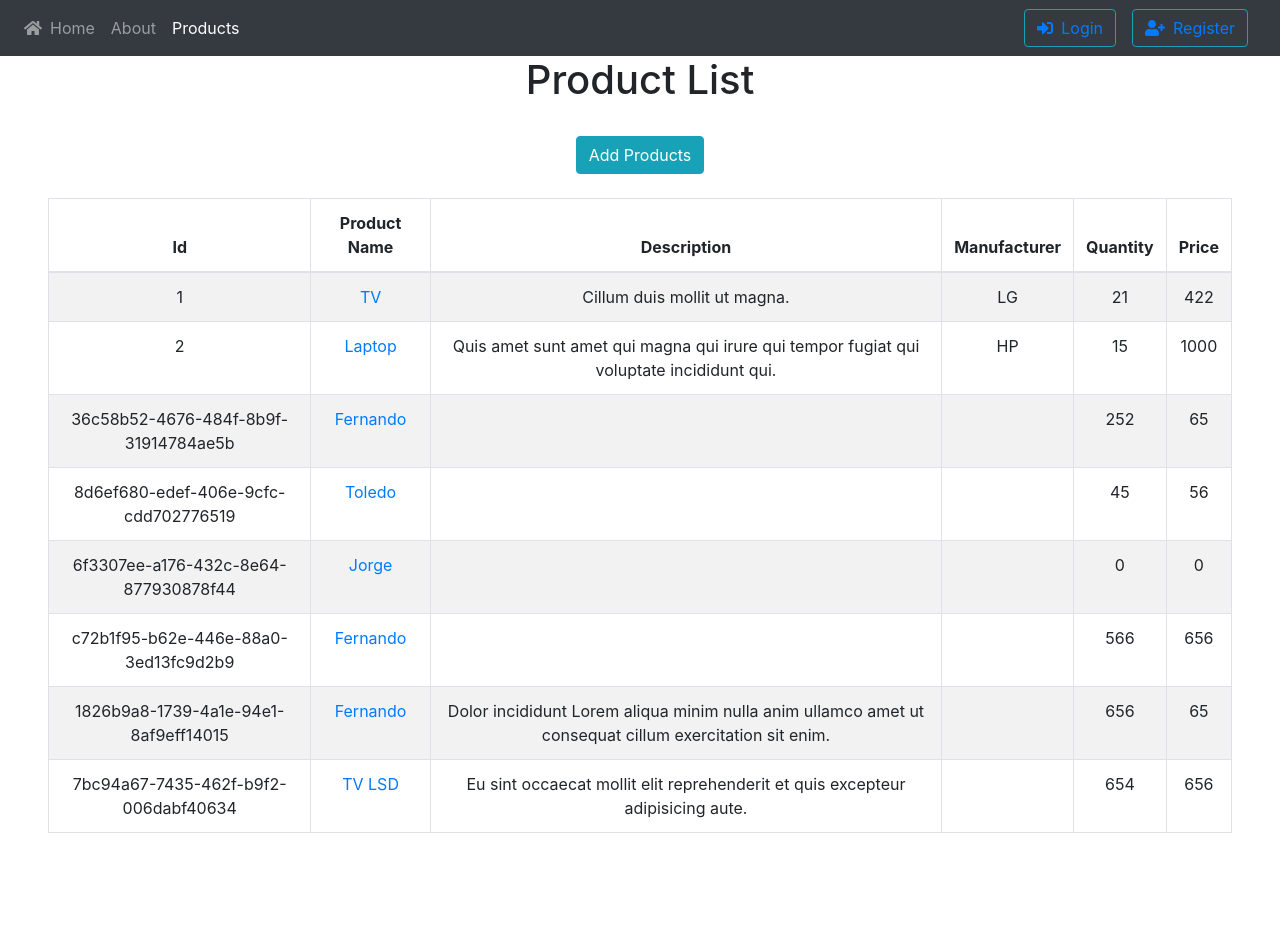
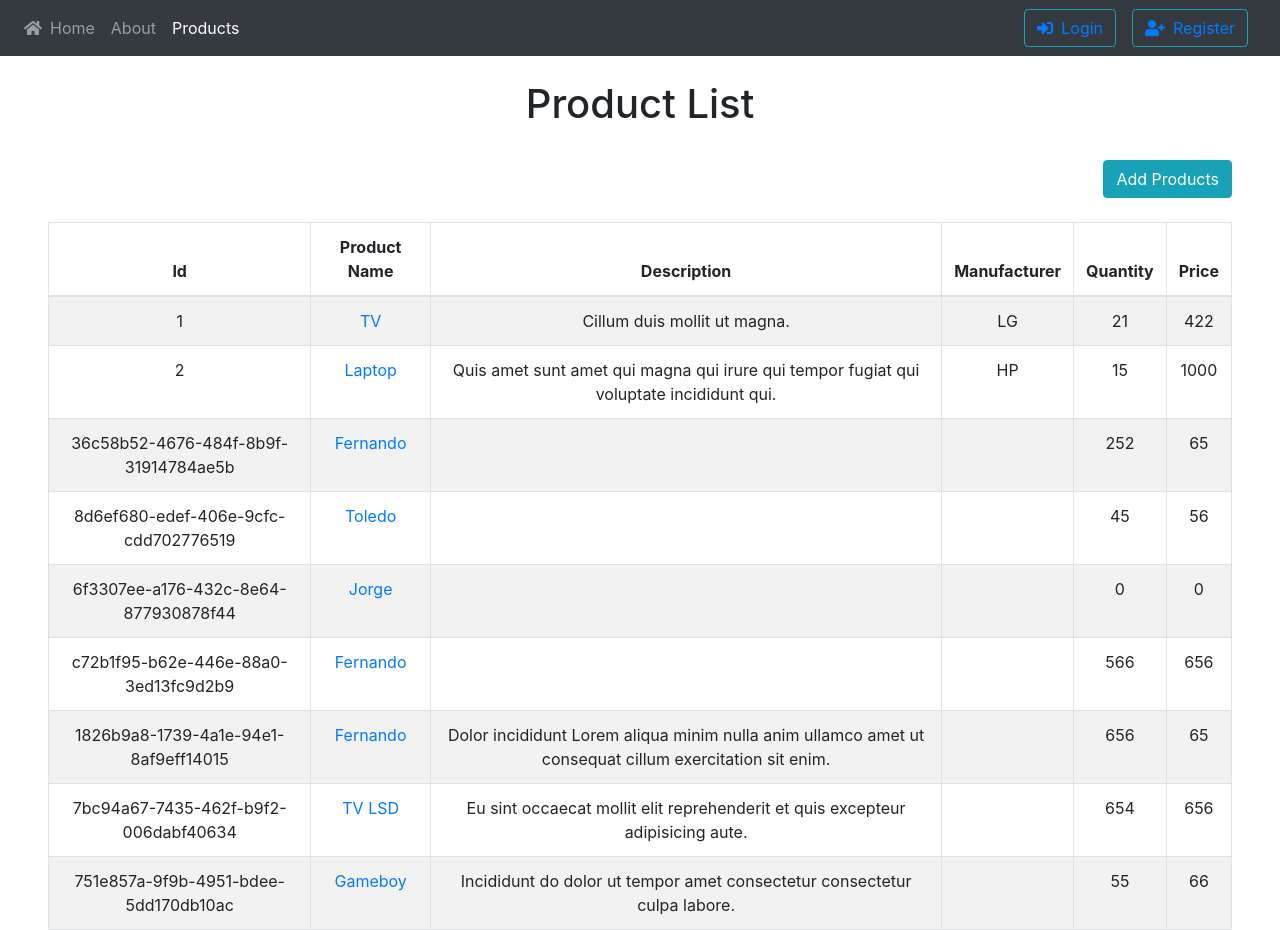
Before and after one commit to fToledo29/react_capstonex, a React (Create React App) app: page /products in a window 1280 px wide. Before the commit the page ends 897 px from the top, so only its background shows below. Built offline with nearby package versions, Linux system fonts and the light colour scheme; data requests are answered from the project's data file.

Commit message:
Aligning element

```diff
--- a/db.json
+++ b/db.json
@@ -53,6 +53,13 @@
       "quantity": 654,
       "price": 656,
       "id": "7bc94a67-7435-462f-b9f2-006dabf40634"
+    },
+    {
+      "description": "Incididunt do dolor ut tempor amet consectetur consectetur culpa labore.",
+      "productName": "Gameboy",
+      "quantity": 55,
+      "price": 66,
+      "id": "751e857a-9f9b-4951-bdee-5dd170db10ac"
     }
   ],
   "users": [
--- a/src/components/productManagemen/addProduct/addProductPage/addProductPage.js
+++ b/src/components/productManagemen/addProduct/addProductPage/addProductPage.js
@@ -20,7 +20,7 @@ class AddProductPage extends React.Component {
 		this.props.actions.addProduct(product)
 		.then(() => toastr.success('User added'))
 		.catch(error => {
-			alert(error)
+			alert(error);
 		})
 		this.props.history.push('/products');
 	}
--- a/src/components/productManagemen/all-products-page/all-products-page.css
+++ b/src/components/productManagemen/all-products-page/all-products-page.css
@@ -15,3 +15,13 @@
 	text-decoration: none;
 	color: #fff;
 }
+
+.add-button {
+	margin: 1.5rem;
+	float: right;
+}
+
+.all-products-title {
+	margin-top: 1.5rem;
+	text-align: center;
+}
--- a/src/components/productManagemen/all-products-page/all-products-page.js
+++ b/src/components/productManagemen/all-products-page/all-products-page.js
@@ -17,7 +17,7 @@ class AllProductsPage extends React.Component {
 
 		return (
 			<div>
-				<h1>Product List</h1>
+				<h1 className="all-products-title">Product List</h1>
 
 				<div className="product-list">
 
--- a/src/components/productManagemen/all-products-page/viewProductList/viewProductList.css
+++ b/src/components/productManagemen/all-products-page/viewProductList/viewProductList.css
@@ -1,7 +1,7 @@
 .product-list {
 	width: 100%;
 	height: 100%;
-	padding: 1.5rem;
+	padding: 0 1.5rem;
 }
 
 .product-list h1 {
```
